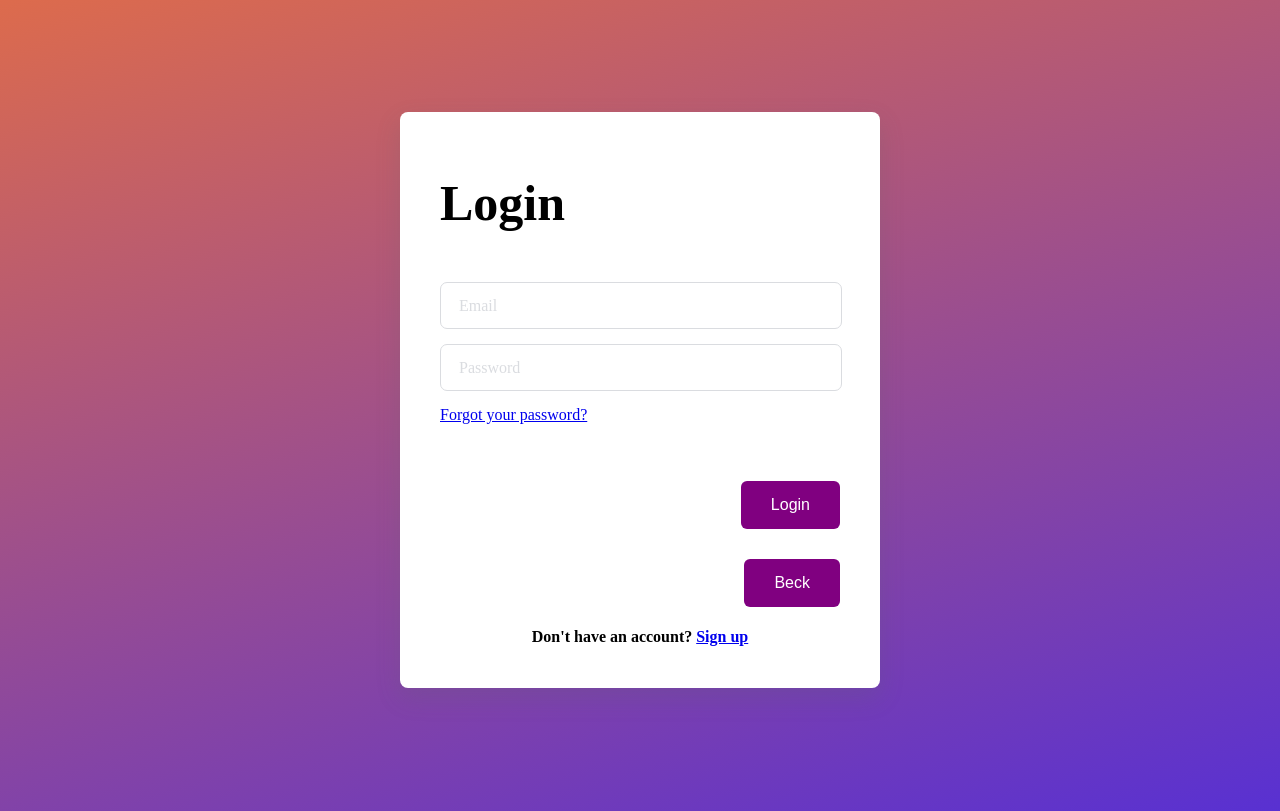
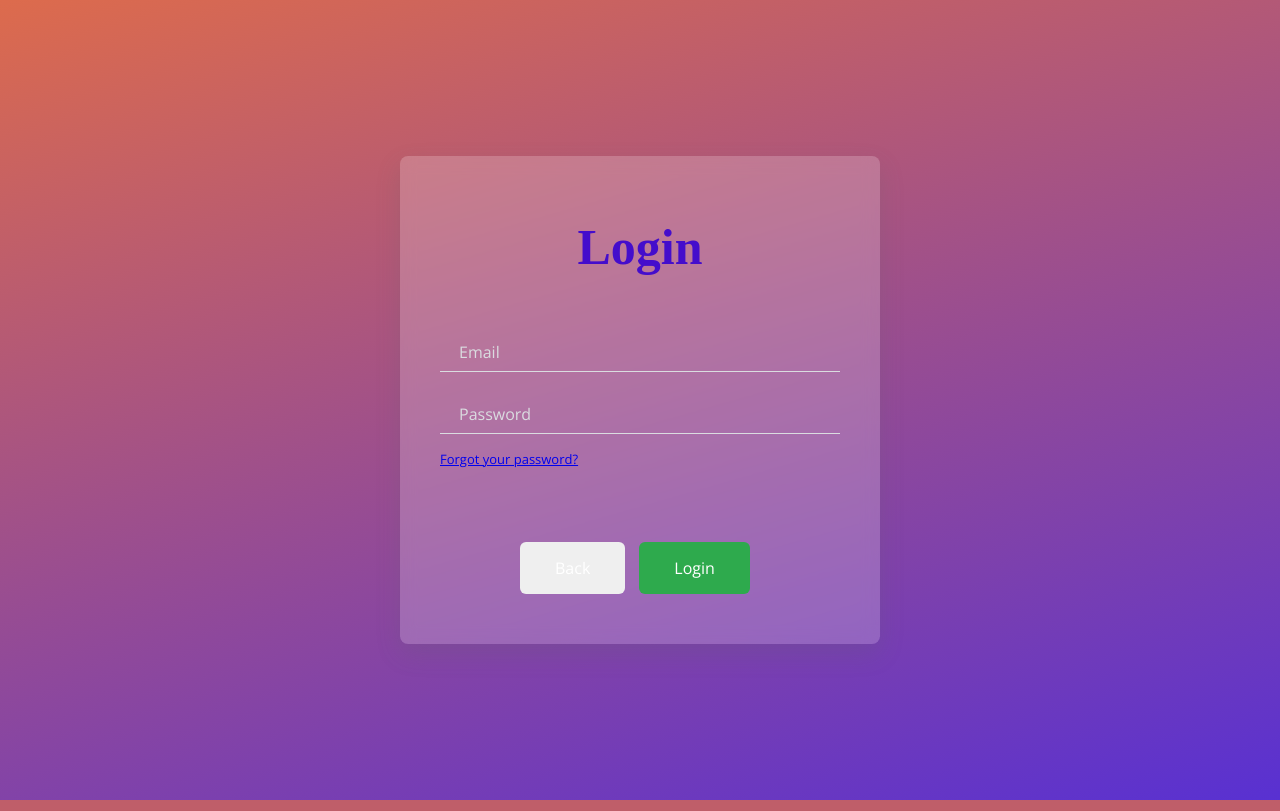
Before and after one commit to ZienabAlr/duckTalk, a PHP site: page /login.php in a window 1280 px wide. Shown: the part 179-990 px from the top of the page. Run offline with PHP 8.4, Linux system fonts and the light colour scheme; some web fonts are replaced.

Commit message:
style edited

```diff
--- a/css/style.css
+++ b/css/style.css
@@ -7,8 +7,7 @@ body {
     background: rgb(68,23,204);
     background: linear-gradient(344deg, rgba(68,23,204,0.8884147408963585) 0%, rgba(238,88,16,0.8323923319327731) 100%);
     background-repeat: no-repeat;
-    height: 990px;
-    /* font-family: "lato", sans-serif; */
+    background-size: cover;
 }
 
 #signupForm {
@@ -20,6 +19,8 @@ body {
 
 .form {
     background-color: white;
+    background: rgba(255, 255, 255, 0.2);
+    backdrop-filter: blur(8px);
     width: 400px;
     border-radius: 8px;
     padding: 20px 40px;
@@ -30,6 +31,8 @@ body {
     font-size: 50px;
     margin-bottom: 50px;
     font-family: "Kohinoor";
+    text-align: center;
+    color: #440DCC;
 }
 
 #inputContainer {
@@ -47,6 +50,7 @@ body {
 
 #inputContainer .login{
     text-align: right;
+    font-size: 13px;
 }
 
 .input {
@@ -55,21 +59,24 @@ body {
     left: 0px;
     height: 100%;
     width: 100%;
-    border: 1px solid #dadce0;
-    border-radius: 7px;
+    border-bottom: 1px solid #dadce0;
+    border-top: 0;
+    border-left: 0;
+    border-right: 0;
     font-size: 16px;
     padding: 0 20px;
-    outline: none;
     background: none;
     z-index: 1;
 }
 
+.font{
+    font-family: 'Open Sans', sans-serif;
+}
 .label {
     position: absolute;
     top: 15px;
     left: 15px;
     padding: 0 4px;
-    background-color: white;
     color: #dadce0;
     font-size: 16px;
     transition: 0.5s;
@@ -80,12 +87,20 @@ body {
     color: transparent;
   }
 
+  .buttons{
+
+    padding: 0 75px 30px 75px;
+  }
+
   #submitBtn {
     display: block;
     margin-left: auto;
-    padding: 15px 30px;
+    padding:15px 35px;
     border: none;
-    background-color: purple;
+    display: inline;
+    margin: 0 5px;
+    /* background-color: purple; */
+    /* border:  1px #440DCC solid; */
     color: white;
     border-radius: 6px;
     cursor: pointer;
@@ -93,8 +108,13 @@ body {
     margin-top: 30px;
   }
 
+  .actBtn{
+      background-color: #2eaa4d;
+      border: 0;
+  }
+
   #submitBtn:hover {
-    background-color: #9867c5;
+    background-color: #69ec8a;
   }
   .input:focus + .label {
     top: -7px;
@@ -102,7 +122,7 @@ body {
     z-index: 10;
     font-size: 14px;
     font-weight: 600;
-    color: purple;
+    color: white;
   }
 
   .input:not(:placeholder-shown) + .label {
@@ -113,9 +133,9 @@ body {
     font-weight: 600;
   }
 
-  .input:focus {
+  /*.input:focus {
     border: 2px solid purple;
-  }
+  }*/
 
   #noAccount h4{
     text-align: center;
--- a/login.php
+++ b/login.php
@@ -9,6 +9,9 @@
     <meta name="viewport" content="width=device-width, initial-scale=1.0">
     <title>DuckTalk</title>
     <link rel="stylesheet" href="css/style.css">
+    <link rel="preconnect" href="https://fonts.googleapis.com">
+    <link rel="preconnect" href="https://fonts.gstatic.com" crossorigin>
+    <link href="https://fonts.googleapis.com/css2?family=Open+Sans&display=swap" rel="stylesheet">
 </head>
 <body>
     <header>
@@ -38,27 +41,24 @@
 
                 <div id="inputContainer">
                     <input type="text" class="input" placeholder="Enter your school email adress" name="email" required="">
-                    <label for="" class="label">Email</label>
+                    <label for="" class="label font">Email</label>
                 </div>
 
                 <div id="inputContainer">
                     <input type="text" class="input" placeholder="a" name= "password">
-                    <label for="" class="label">Password</label>
+                    <label for="" class="label font">Password</label>
                 </div>
 
                 <div id="inputContainer">
                     <!-- <h4>Already have an account? -->
-                        <a href="reset-password.php" class="login">Forgot your password?</a></h4>
+                        <a href="reset-password.php" class="login font">Forgot your password?</a></h4>
                 </div>
 
+                <div class="buttons">
 
-                <input type="submit" id="submitBtn" value="Login">
-                <input type="submit" id="submitBtn" value="Beck">
+                    <input type="submit" id="submitBtn" class="font" value="Back">
+                    <input type="submit" id="submitBtn" class="font actBtn" value="Login">
 
-                <div id= "noAccount">
-                  <h4>Don't have an account? <a href="signup.php">Sign up</a></h4>
-
-                  <!-- <input type="submit" id="submitBtn" value="Signup"> -->
                 </div>
             </form>
         </div>
```
Lines whose indentation alone changed are shown as unchanged.
